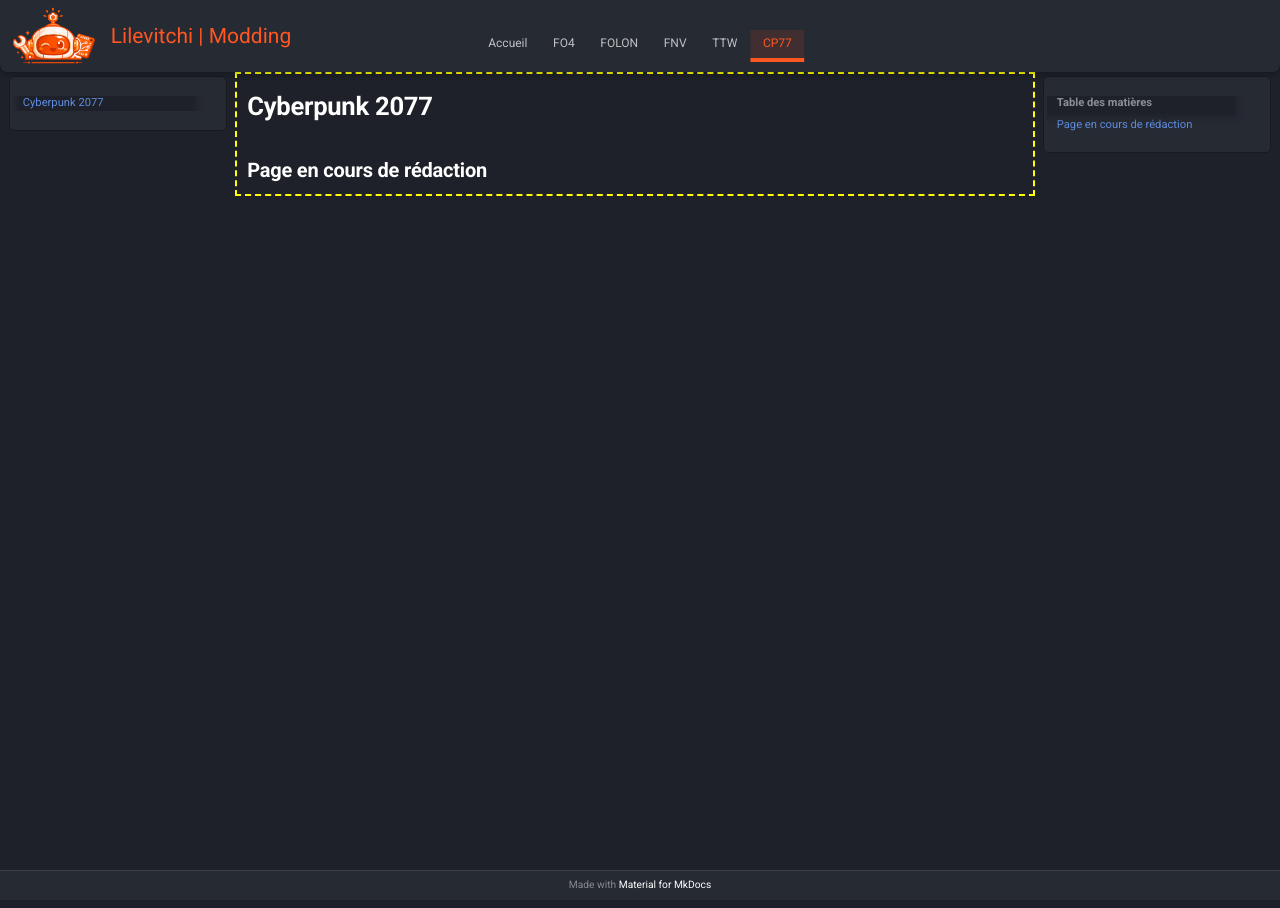
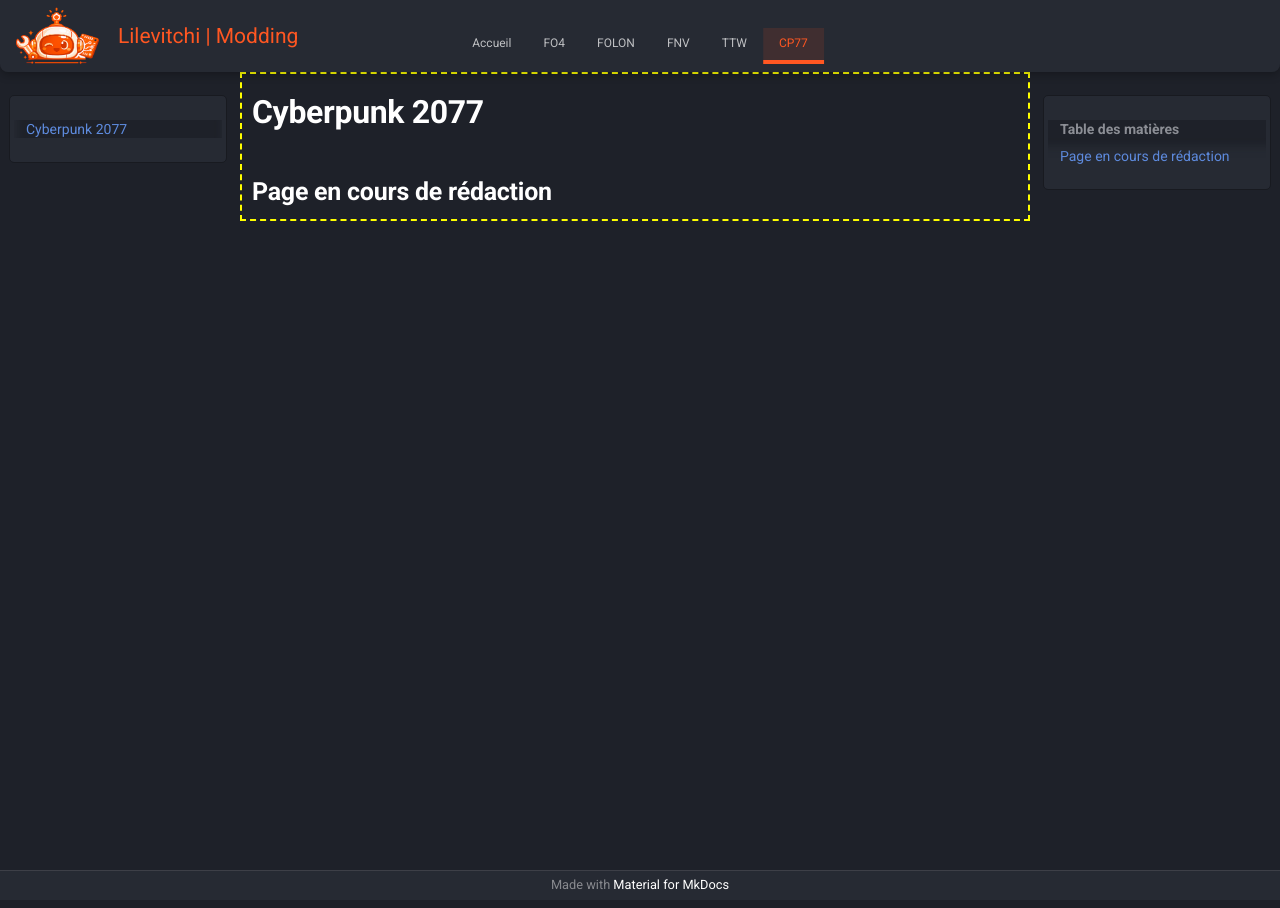
Before and after one commit to Lilevitchi/lilevitchi.github.io, an MkDocs documentation site: the page built from docs/cyberpunk/index.md, in a window 1280 px wide. Built offline with MkDocs 1.6.1 and Material for MkDocs 9.7.7, drawn with Linux system fonts in a browser that asks for light colours.

Commit message:
Update extra.css

```diff
--- a/docs/stylesheets/extra.css
+++ b/docs/stylesheets/extra.css
@@ -81,7 +81,7 @@
 
 html {
   scroll-behavior: smooth;
-  font-size: 16px;
+  /*font-size: 16px;*/
 }
 
 html,
@@ -303,6 +303,10 @@
 /* Zone de contenu centrale */
 [data-md-color-scheme] .md-content {
   min-width: 0;
+
+  /*margin-left: calc(var(--sidebar-width-primary) + var(--sidebar-gap));
+  margin-right: calc(var(--sidebar-width-secondary) + var(--sidebar-gap));
+  padding: 0;*/
 }
 
 /* Zone scrollable réelle */
```
